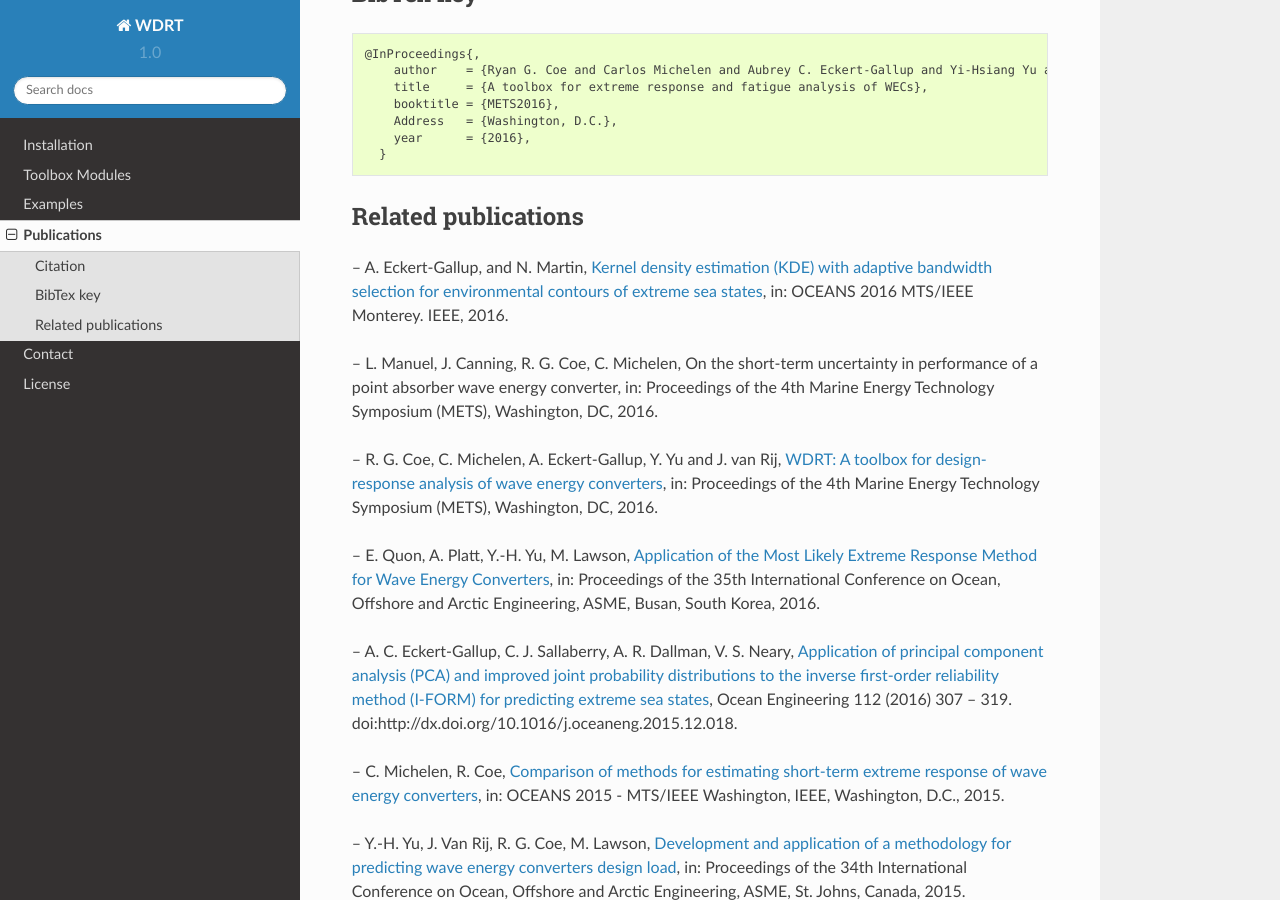
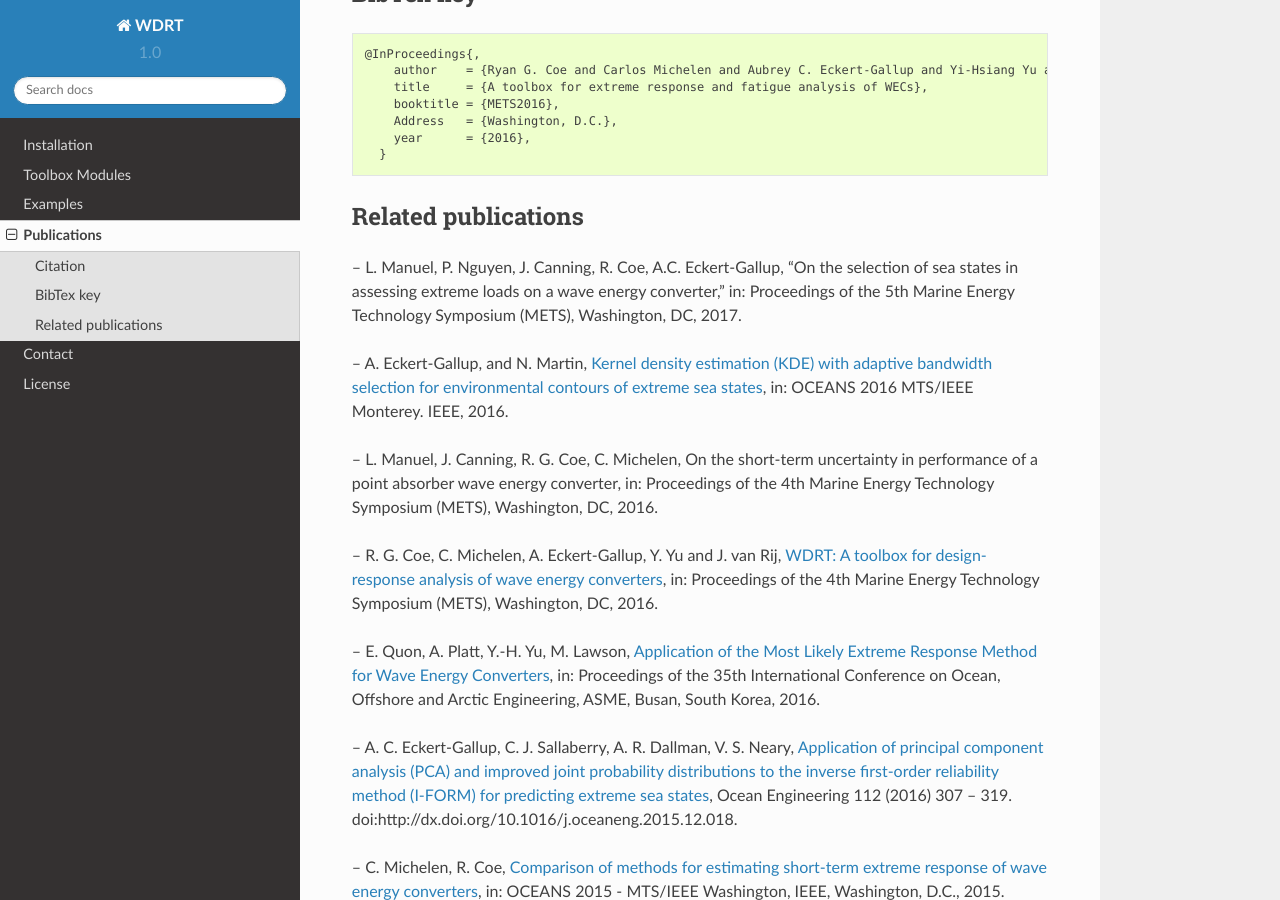
Before and after one commit to WEC-Sim/WDRT, a Sphinx documentation site: the page built from doc/publications.rst, in a window 1280 px wide and 900 px high, scrolled down 402 px. Built offline with Sphinx 7.4.7 and the Read the Docs theme 2.0.0, drawn with Linux system fonts in a browser that asks for light colours.

Commit message:
add 2017 METS paper

```diff
--- a/doc/publications.rst
+++ b/doc/publications.rst
@@ -29,6 +29,8 @@ BibTex key
 Related publications
 --------------------
 
+-- L. Manuel, P. Nguyen, J. Canning, R. Coe, A.C. Eckert-Gallup, “On the selection of sea states in assessing extreme loads on a wave energy converter,” in: Proceedings of the 5th Marine Energy Technology Symposium (METS), Washington, DC, 2017.
+
 -- A. Eckert-Gallup, and N. Martin, `Kernel density estimation (KDE) with adaptive bandwidth selection for environmental contours of extreme sea states <http://ieeexplore.ieee.org/abstract/document/7761150/>`_, in: OCEANS 2016 MTS/IEEE Monterey. IEEE, 2016.
 
 -- L. Manuel, J. Canning, R. G. Coe, C. Michelen, On the short-term uncertainty in performance of a point absorber wave energy converter, in: Proceedings of the 4th Marine Energy Technology Symposium (METS), Washington, DC, 2016.
```
